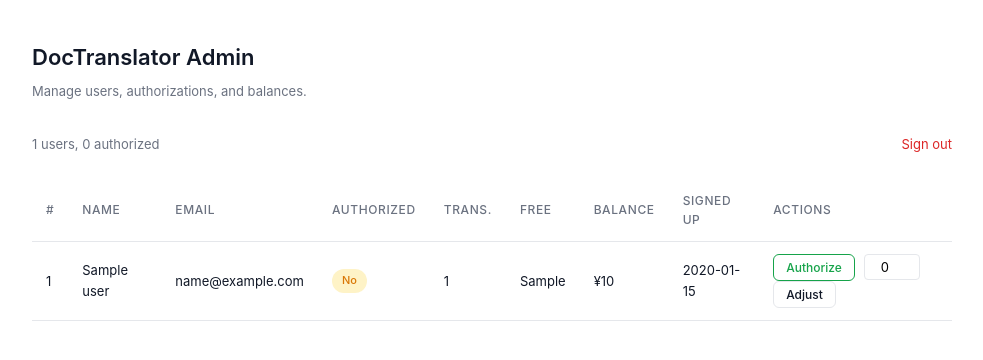
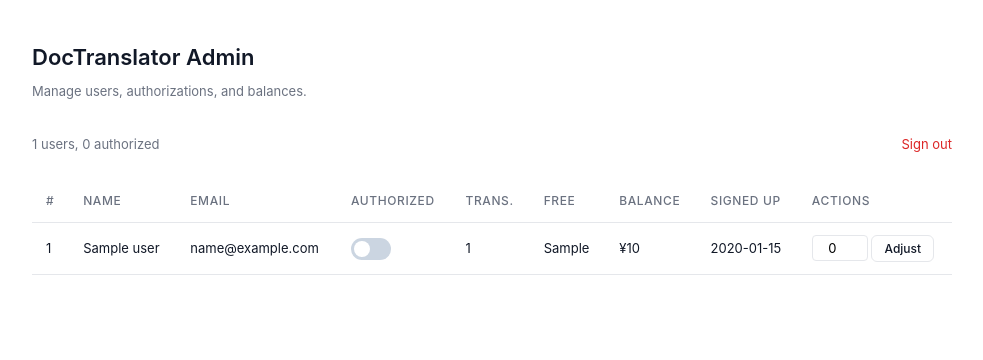
Before and after one commit to astock2026/doc-translator, a Flask app: template templates/admin.html in a window 1280 px wide. Shown: the top 360 px of the page, without its empty margins (148-1131 px from the left). Run offline with Flask 3, Linux system fonts and the light colour scheme; the template is opened without the code that fills it: most values are stand-ins (such as "Sample title", 1, 10 or a date in 2020); parts of the project's set-up code (start-up, migrations or seed data) failed here and were passed over.

Commit message:
Replace Authorized badge with toggle switch, remove Revoke/Authorize buttons

```diff
--- a/templates/admin.html
+++ b/templates/admin.html
@@ -132,6 +132,37 @@
         .badge-yes { background: var(--success-bg); color: var(--success); }
         .badge-no { background: var(--warning-bg); color: var(--warning); }
 
+        /* Toggle switch */
+        .toggle {
+            position: relative;
+            display: inline-block;
+            width: 40px;
+            height: 22px;
+            vertical-align: middle;
+        }
+        .toggle input { display: none; }
+        .toggle .slider {
+            position: absolute;
+            cursor: pointer;
+            top: 0; left: 0; right: 0; bottom: 0;
+            background: #cbd5e1;
+            border-radius: 22px;
+            transition: background 0.2s;
+        }
+        .toggle .slider::before {
+            content: '';
+            position: absolute;
+            height: 16px;
+            width: 16px;
+            left: 3px;
+            bottom: 3px;
+            background: white;
+            border-radius: 50%;
+            transition: transform 0.2s;
+        }
+        .toggle input:checked + .slider { background: var(--success); }
+        .toggle input:checked + .slider::before { transform: translateX(18px); }
+
         .btn-sm {
             padding: 5px 12px;
             border-radius: 6px;
@@ -225,21 +256,18 @@
                     <td>{{ u.name }}</td>
                     <td>{{ u.email }}</td>
                     <td>
-                        <span class="badge {% if u.is_authorized %}badge-yes{% else %}badge-no{% endif %}">
-                            {{ 'Yes' if u.is_authorized else 'No' }}
-                        </span>
+                        <label class="toggle">
+                            <input type="checkbox" {% if u.is_authorized %}checked{% endif %}
+                                   onchange="toggleAuth({{ u.id }}, this.checked)">
+                            <span class="slider"></span>
+                        </label>
                     </td>
                     <td>{{ u.translation_count }}</td>
                     <td>{{ u.free_translations }}</td>
                     <td>&yen;{{ u.balance }}</td>
                     <td>{{ u.created_at[:10] }}</td>
                     <td>
-                        {% if u.is_authorized %}
-                        <button class="btn-sm deauthorize" onclick="toggleAuth({{ u.id }}, false)">Revoke</button>
-                        {% else %}
-                        <button class="btn-sm authorize" onclick="toggleAuth({{ u.id }}, true)">Authorize</button>
-                        {% endif %}
-                        <input type="number" class="balance-input" id="bal-{{ u.id }}" value="0" style="width:56px;margin-left:6px;">
+                        <input type="number" class="balance-input" id="bal-{{ u.id }}" value="0" style="width:56px;">
                         <button class="btn-sm" onclick="adjustBalance({{ u.id }})">Adjust</button>
                     </td>
                 </tr>
@@ -277,9 +305,11 @@
         .then(function(r) { return r.json(); })
         .then(function(data) {
             if (data.success) {
-                location.reload();
+                showToast(authorize ? 'User authorized.' : 'User revoked.');
+                updateStats();
             } else {
                 showToast(data.error || 'Failed.');
+                location.reload();
             }
         });
     };
@@ -304,13 +334,16 @@
         });
     };
 
-    // Stats
-    var rows = document.querySelectorAll('#userTable tr');
-    var authCount = 0;
-    rows.forEach(function(r) {
-        if (r.querySelector('.badge-yes')) authCount++;
-    });
-    document.getElementById('statsText').textContent = rows.length + ' users, ' + authCount + ' authorized';
+    function updateStats() {
+        var rows = document.querySelectorAll('#userTable tr');
+        var authCount = 0;
+        rows.forEach(function(r) {
+            var cb = r.querySelector('.toggle input');
+            if (cb && cb.checked) authCount++;
+        });
+        document.getElementById('statsText').textContent = rows.length + ' users, ' + authCount + ' authorized';
+    }
+    updateStats();
 })();
 </script>
 </body>
```
